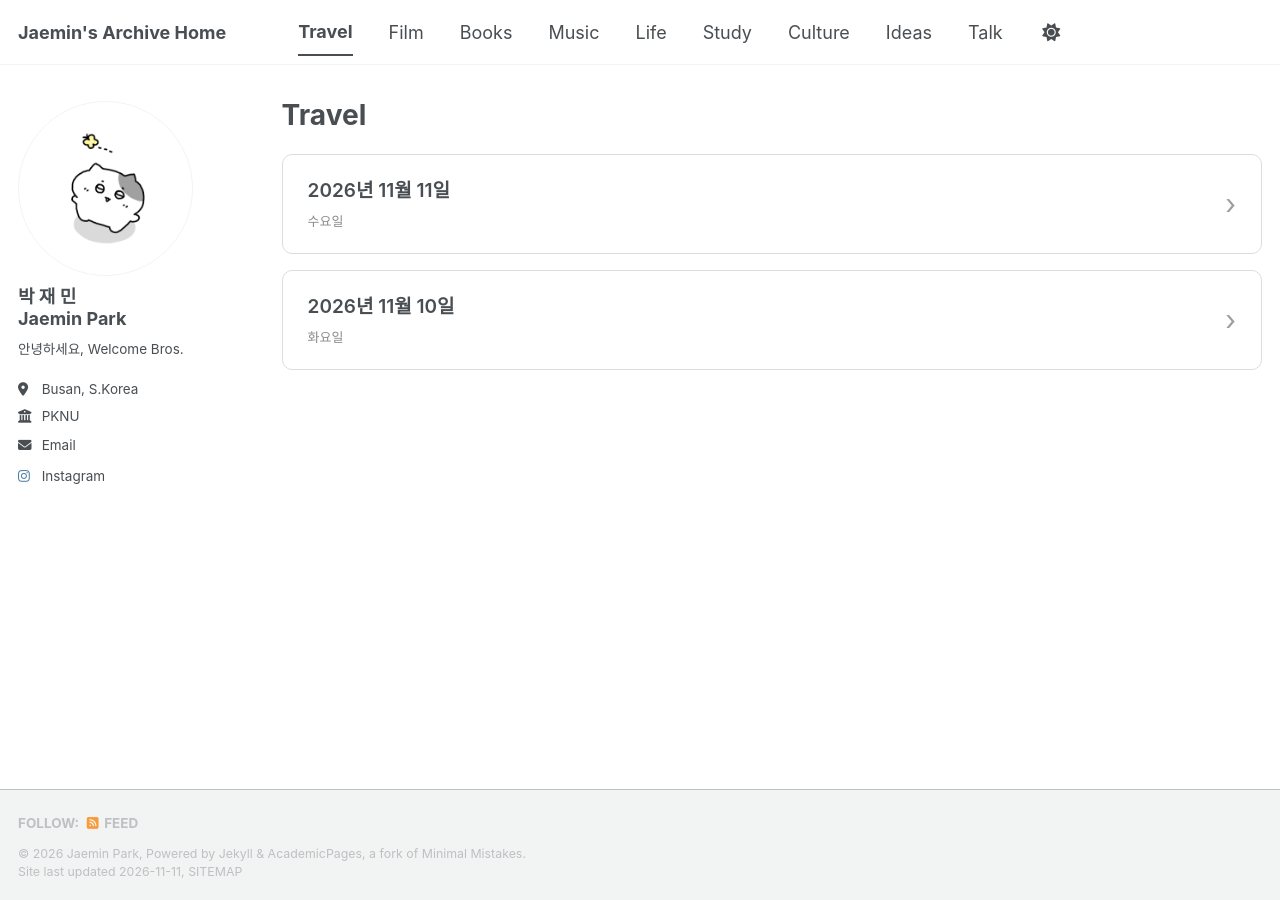
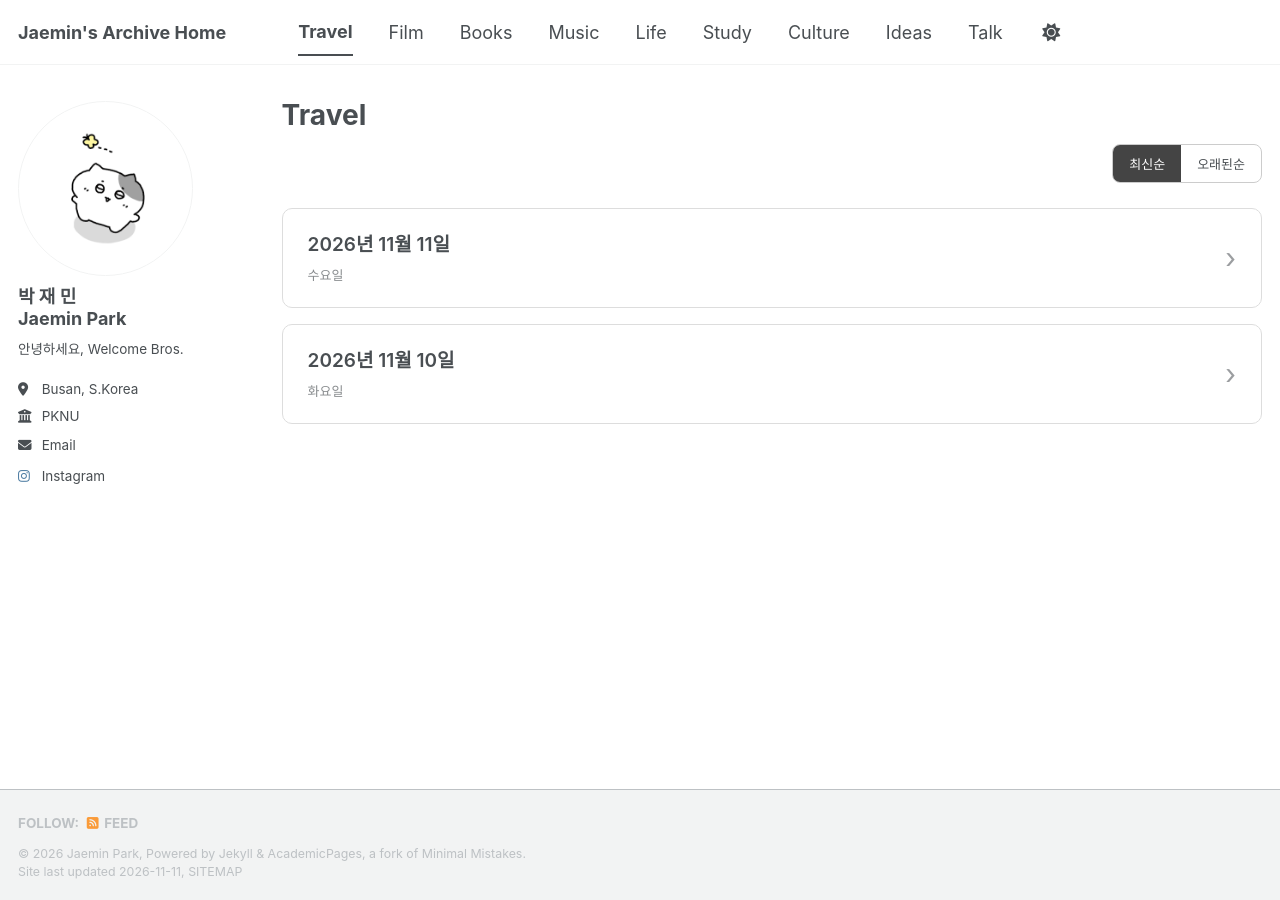
Before and after one commit to jm331kr/jm331kr.github.io, a Jekyll site: the page built from _pages/travel.html, in a window 1280 px wide. Built offline with Jekyll 4.4.1, drawn with Linux system fonts in a browser that asks for light colours; a script bundle is joined from its source files by our own code; a style sheet for code colours, icons or effects is not loaded.

Commit message:
Update travel.html

```diff
--- a/_pages/travel.html
+++ b/_pages/travel.html
@@ -7,12 +7,24 @@ author_profile: true
 
 {% assign sorted_posts = site.travel | sort: "date" | reverse %}
 
-<div class="travel-list">
+<div class="travel-toolbar">
+  <div class="travel-sort">
+    <button type="button" id="sort-new" class="active">
+      최신순
+    </button>
+    <button type="button" id="sort-old">
+      오래된순
+    </button>
+  </div>
+</div>
+
+<div class="travel-list" id="travel-list">
 
 {% for post in sorted_posts %}
 
   <a href="{{ post.url | relative_url }}"
-     class="travel-card">
+     class="travel-card"
+     data-date="{{ post.date | date: '%Y-%m-%d' }}">
 
     <div class="travel-card-content">
       <span class="travel-date">
@@ -41,11 +53,44 @@ author_profile: true
 </div>
 
 <style>
+.travel-toolbar {
+  display: flex;
+  justify-content: flex-end;
+  margin: 15px 0 25px;
+}
+
+.travel-sort {
+  display: inline-flex;
+  border: 1px solid #ccc;
+  border-radius: 8px;
+  overflow: hidden;
+}
+
+.travel-sort button {
+  border: none;
+  border-radius: 0;
+  background: transparent;
+  color: inherit;
+  padding: 9px 16px;
+  font-size: 13px;
+  cursor: pointer;
+  transition: background 0.2s;
+  margin: 0;
+}
+
+.travel-sort button.active {
+  background: #444;
+  color: #fff;
+}
+
+.travel-sort button:hover:not(.active) {
+  background: rgba(128,128,128,0.1);
+}
+
 .travel-list {
   display: flex;
   flex-direction: column;
   gap: 16px;
-  margin-top: 25px;
 }
 
 .travel-card {
@@ -85,4 +130,54 @@ author_profile: true
   font-size: 28px;
   opacity: 0.55;
 }
+
+@media (max-width: 600px) {
+  .travel-card {
+    padding: 17px 18px;
+  }
+
+  .travel-date {
+    font-size: 16px;
+  }
+}
 </style>
+
+<script>
+document.addEventListener("DOMContentLoaded", function () {
+  const list = document.getElementById("travel-list");
+  const btnNew = document.getElementById("sort-new");
+  const btnOld = document.getElementById("sort-old");
+
+  if (!list || !btnNew || !btnOld) return;
+
+  function sortTravel(ascending) {
+    const cards = Array.from(
+      list.querySelectorAll(".travel-card")
+    );
+
+    cards.sort(function (a, b) {
+      const dateA = a.dataset.date;
+      const dateB = b.dataset.date;
+
+      return ascending
+        ? dateA.localeCompare(dateB)
+        : dateB.localeCompare(dateA);
+    });
+
+    cards.forEach(function (card) {
+      list.appendChild(card);
+    });
+
+    btnNew.classList.toggle("active", !ascending);
+    btnOld.classList.toggle("active", ascending);
+  }
+
+  btnNew.addEventListener("click", function () {
+    sortTravel(false);
+  });
+
+  btnOld.addEventListener("click", function () {
+    sortTravel(true);
+  });
+});
+</script>
```
